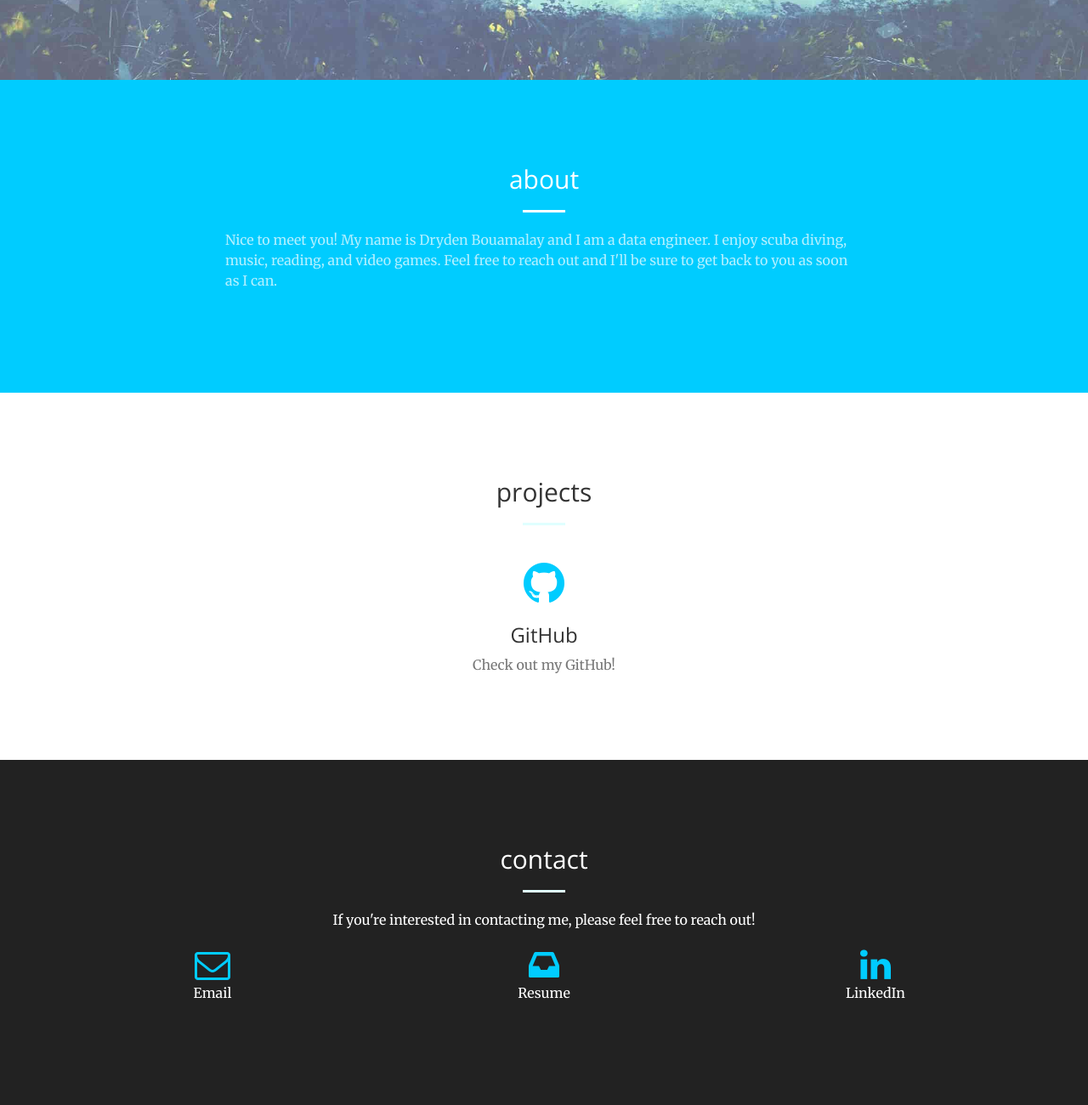
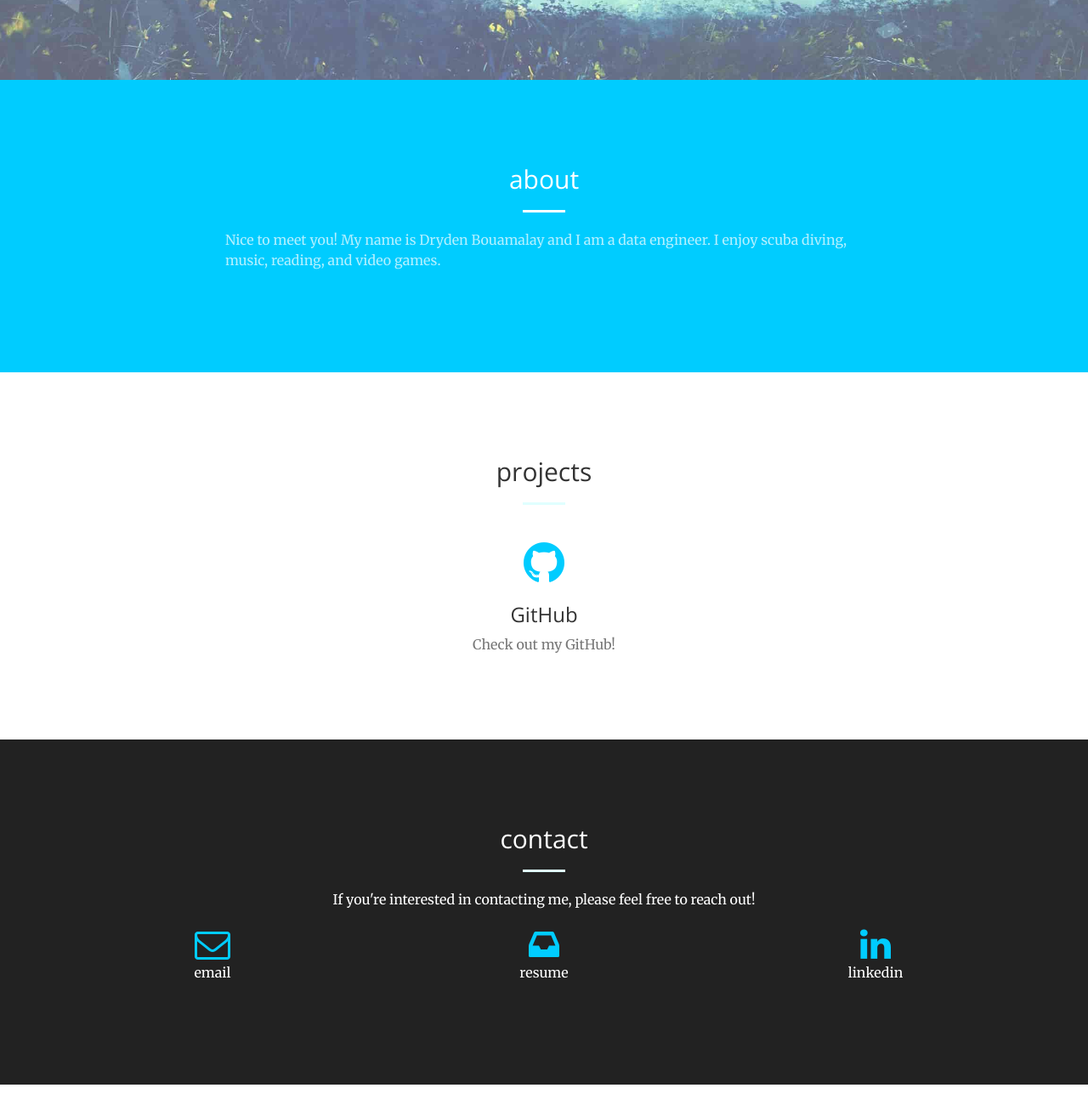
Before and after one commit to drydenb/drydenb.github.io, a website: page index.html in a window 1280 px wide. Shown: the part 706-2006 px from the top of the page at 85% size. After the commit the page ends 1982 px from the top, so only its background shows below. Drawn offline with nearby package versions, Linux system fonts and the light colour scheme.

Commit message:
Update greeting

```diff
--- a/index.html
+++ b/index.html
@@ -52,8 +52,8 @@
     <header>
         <div class="header-content">
             <div class="header-content-inner">
-                <h1 id="homeHeading">welcome</h1>
-                <hr>
+                <!-- <h1 id="homeHeading"></h1> -->
+                <!-- <hr> -->
             </div>
         </div>
     </header>
@@ -64,7 +64,7 @@
                 <div class="col-lg-8 col-lg-offset-2 text-center">
                     <h2 class="section-heading">about</h2>
                     <hr class="light">
-                    <p class="text-faded text-left"> Nice to meet you! My name is Dryden Bouamalay and I am a data engineer. I enjoy scuba diving, music, reading, and video games. Feel free to reach out and I'll be sure to get back to you as soon as I can. </p>
+                    <p class="text-faded text-left"> Nice to meet you! My name is Dryden Bouamalay and I am a data engineer. I enjoy scuba diving, music, reading, and video games. </p>
                 </div>
             </div>
         </div>
@@ -101,15 +101,15 @@
                 </div>
                 <div class="col-sm-4 text-center">
                     <a href="mailto:bouamalayd@gmail.com"> <i class="fa fa-envelope-o fa-3x sr-contact"></i> </a>
-                    <p>Email</p>
+                    <p>email</p>
                 </div>
                 <div class="col-sm-4 text-center">
                     <a target="_blank" href="./docs/dbouamalay_resume.pdf"> <i class="fa fa-inbox fa-3x sr-contact"></i> </a>
-                    <p>Resume</p>
+                    <p>resume</p>
                 </div>
                 <div class="col-sm-4 text-center">
                     <a target="_blank" href="https://www.linkedin.com/in/drydenb"> <i class="fa fa-linkedin fa-3x sr-contact"></i> </a>
-                    <p>LinkedIn</p>
+                    <p>linkedin</p>
                 </div>
             </div>
         </div>
```
